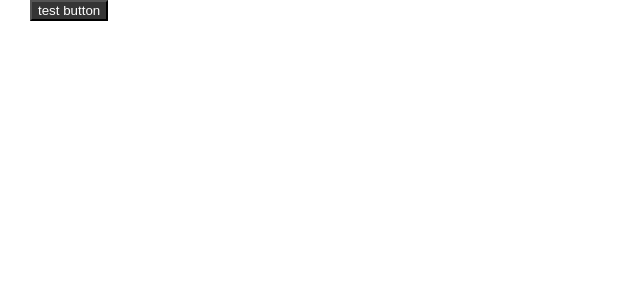
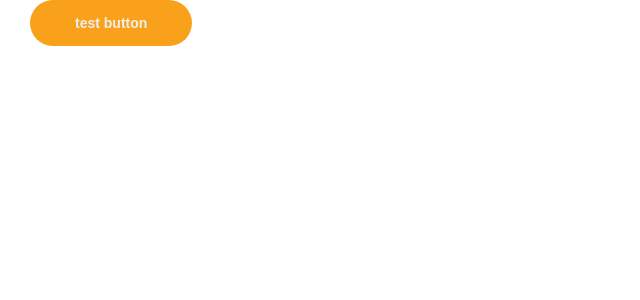
Before and after one commit to akai-org/akai-webpage, a Next.js app: page / in a window 1280 px wide. Shown: the top 300 px of the page, without its empty margins (0-640 px from the left). Built offline with nearby package versions, Linux system fonts and the light colour scheme.

Commit message:
Add button styles

```diff
--- a/src/components/Button/Button.module.scss
+++ b/src/components/Button/Button.module.scss
@@ -1,4 +1,18 @@
+@import "../../styles/vars.scss";
+
 .button {
-  background-color: #353535;
-  color: #fff;
+  background-color: $akai-yellow;
+  border: 0;
+  border-radius: 25px;
+  color: $white-text;
+  cursor: pointer;
+  font-size: 14px;
+  font-weight: 600;
+  margin: 0 auto;
+  padding: 15px 45px;
+  transition: background-color 0.3s ease-out;
+
+  &:hover {
+    background-color: $akai-yellow-darkened;
+  }
 }
```
Also changed, not shown: 1 other file (tests, documents, lock files or other folders).
